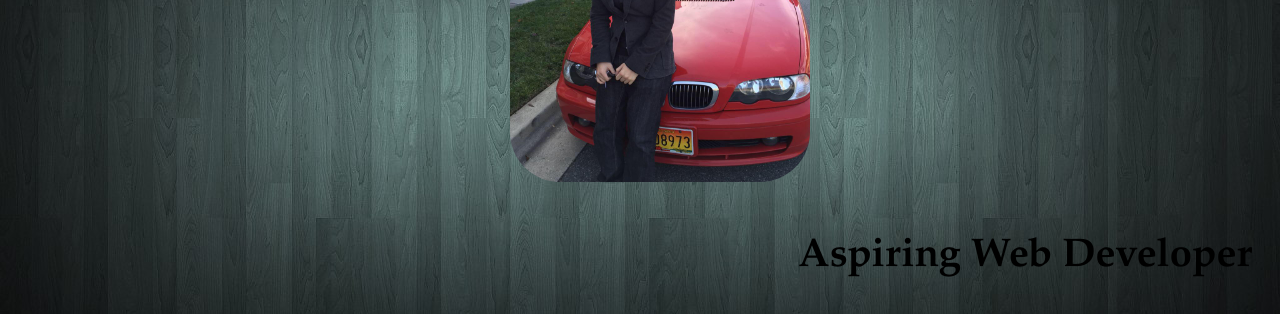
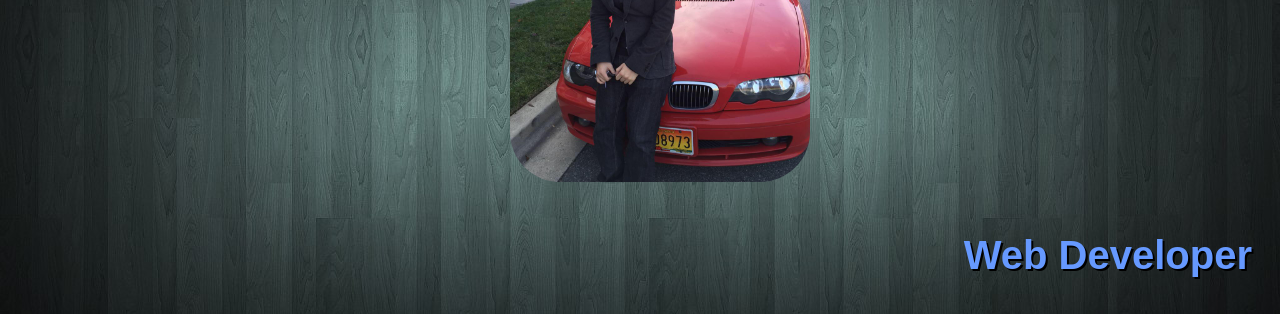
Before and after one commit to andyding1/andyding1.github.io, a plain HTML site: page index.html in a window 1280 px wide. Shown: the part 282-596 px from the top of the page. Drawn offline with Linux system fonts and the light colour scheme.

Commit message:
CSS Changes

```diff
--- a/css/stylesheet.css
+++ b/css/stylesheet.css
@@ -52,7 +52,10 @@ body {
 #webdeveloper {
     text-align:right;
     padding-right: 20px;
+    font-family: Arial;
     font-size: 40px;
+    color: #6699ff;
+    text-shadow: 2px 2px #000000;
 }
 
 h2 {
--- a/index.html
+++ b/index.html
@@ -17,7 +17,7 @@
             <div id="start">
                 <list>
                     <ul><img id="headshot" src="images/Me.jpg"></img></ul>
-                    <ul id="webdeveloper">Aspiring Web Developer</ul>
+                    <ul id="webdeveloper">Web Developer</ul>
                 </list>
             </div>
 
```
